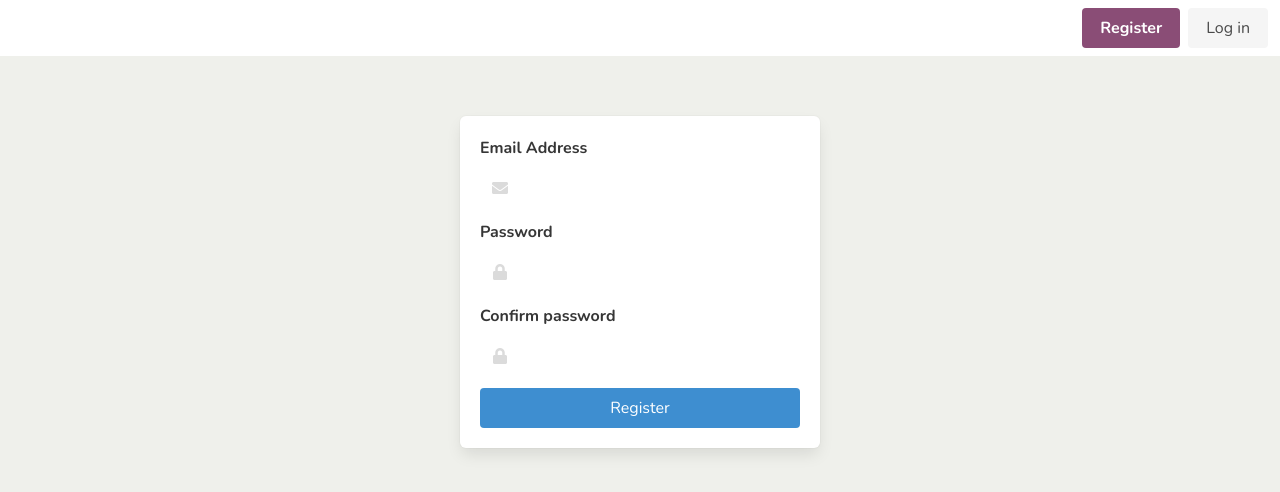
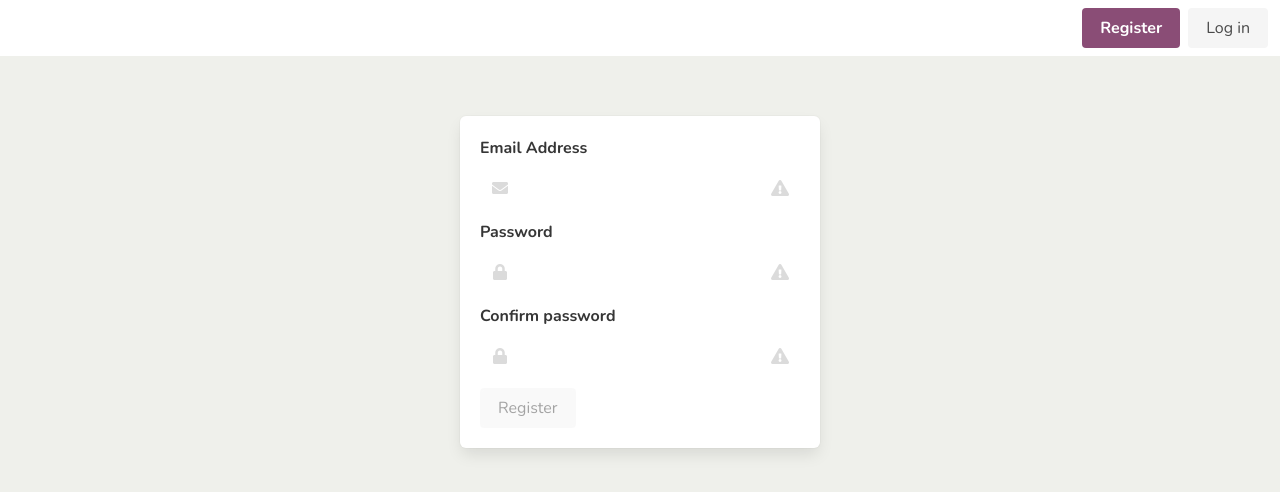
Before and after one commit to zuk38/SquareRoot, a React (Create React App) app in the folder square-root/: page /register in a window 1280 px wide. Shown: the top 492 px of the page. Built offline with nearby package versions, Linux system fonts and the light colour scheme; no server answers; what aws-amplify would draw is missing.

Commit message:
registration form cleaned up

```diff
--- a/square-root/package.json
+++ b/square-root/package.json
@@ -11,6 +11,7 @@
     "@testing-library/jest-dom": "^5.11.4",
     "@testing-library/react": "^11.1.0",
     "@testing-library/user-event": "^12.1.10",
+    "aws-amplify": "^3.3.23",
     "bulma": "^0.9.2",
     "fa-icons": "^0.2.0",
     "font-awesome-icons": "^1.6.0",
--- a/square-root/src/components/auth/Register.js
+++ b/square-root/src/components/auth/Register.js
@@ -19,10 +19,10 @@ const Register = () => {
               {/*Email field */}
               <div className="field">
                 <label className="label">Email Address</label>
-                <div className="control has-icons-left">
+                <div className="control has-icons-left has-icons-right">
                   <input
                     autoComplete="off"
-                    className={`input ${errors.email && "is-danger"}`}
+                    className="input"
                     type="email"
                     name="email"
                     id="email"
@@ -33,6 +33,9 @@ const Register = () => {
                   <span class="icon is-small is-left">
                     <i class="fas fa-envelope"></i>
                   </span>
+                  <span class="icon is-small is-right">
+                    <i id="emailCheckIcon" class="fas fa-exclamation-triangle"></i>
+                  </span>
                   {errors.email && (
                     <p className="help is-danger">{errors.email}</p>
                   )}
@@ -41,17 +44,21 @@ const Register = () => {
               {/*Password field */}
               <div className="field">
                 <label className="label">Password</label>
-                <div className="control has-icons-left">
+                <div className="control has-icons-left has-icons-right">
                   <input
-                    className={`input ${errors.password && "is-danger"}`}
+                    className="input"
                     type="password"
                     name="password"
+                    id="password"
                     onChange={handleChange}
                     value={values.password || ""}
                     required
                   />
                   <span class="icon is-small is-left">
                     <i class="fas fa-lock"></i>
+                  </span>
+                  <span class="icon is-small is-right">
+                    <i id="passwordCheckIcon" class="fas fa-exclamation-triangle"></i>
                   </span>
                 </div>
                 {errors.password && (
@@ -61,11 +68,12 @@ const Register = () => {
               {/*Conf Password field */}
               <div className="field">
                 <label className="label">Confirm password</label>
-                <div className="control has-icons-left">
+                <div className="control has-icons-left has-icons-right">
                   <input
-                    className={`input ${errors.confirmPassword && "is-danger"}`}
+                    className="input"
                     type="password"
-                    name="password"
+                    name="confPassword"
+                    id="confirmPassword"
                     onChange={handleChange}
                     value={values.confirmPassword || ""}
                     required
@@ -73,14 +81,19 @@ const Register = () => {
                   <span class="icon is-small is-left">
                     <i class="fas fa-lock"></i>
                   </span>
+                  <span class="icon is-small is-right">
+                    <i id="confPassCheckIcon" class="fas fa-exclamation-triangle"></i>
+                  </span>
                 </div>
                 {errors.confirmPassword && (
                   <p className="help is-danger">{errors.confirmPassword}</p>
                 )}
               </div>
               <button
-                type="submit"
-                className="button is-block is-info is-fullwidth"
+                type="register"
+                className="button is-light"
+                disabled={true}
+                id="registerBtn"
               >
                 Register
               </button>
--- a/square-root/src/components/hooks/useForm.js
+++ b/square-root/src/components/hooks/useForm.js
@@ -2,7 +2,7 @@ import { useState, useEffect } from "react";
 
 const useForm = (callback, validate) => {
   const [values, setValues] = useState({});
-  const [errors, setErrors] = useState('');
+  const [errors, setErrors] = useState({});
   const [isSubmitting, setIsSubmitting] = useState(false);
 
   useEffect(() => {
@@ -17,10 +17,13 @@ const useForm = (callback, validate) => {
     setIsSubmitting(true);
   };
 
-  const handleChange = event => {
+  const handleChange = (event) => {
     event.persist();
-    setValues(values => ({ ...values, [event.target.name]: event.target.value }));  //update & validate
-    setErrors(validate(values));  //update errors
+    setValues(values => ({ ...values, [event.target.id]: event.target.value }));  //update & validate
+    setValues((values) => {
+      setErrors(validate(values));  //update errors
+      return values;
+    });
   };
 
   return {
--- a/square-root/src/components/utility/FormValidation.js
+++ b/square-root/src/components/utility/FormValidation.js
@@ -1,61 +1,3 @@
-/*
-
-function validateForm(event, state) {
-  // clear all error messages
-  const inputs = document.getElementsByClassName("is-danger");
-  for (let i = 0; i < inputs.length; i++) {
-    if (!inputs[i].classList.contains("error")) {
-      inputs[i].classList.remove("is-danger");
-    }
-  }
-
-  if (state.hasOwnProperty("email") && state.email === "") {
-    document.getElementById("email").classList.add("is-danger");
-    return { blankField: true };
-  }
-
-  if (state.hasOwnProperty("password") && state.password === "") {
-    document.getElementById("password").classList.add("is-danger");
-    return { blankField: true };
-  }
-  if (!hasLength(state.password)) {
-    document.getElementById("password").classList.add("is-danger");
-    return { tooShort: true };
-  }
-
-  if (!hasUpperCase(state.password)) {
-    document.getElementById("password").classList.add("is-danger");
-    return { noUpperCase: true };
-  }
-  if (!hasLowerCase(state.password)) {
-    document.getElementById("password").classList.add("is-danger");
-    return { noLowerCase: true };
-  }
-  if (!hasNumber(state.password)) {
-    document.getElementById("password").classList.add("is-danger");
-    return { noNumnber: true };
-  }
-  if (
-    state.hasOwnProperty("confirmPassword") && state.confirmPassword === "") {
-    document.getElementById("confirmPassword").classList.add("is-danger");
-    return { blankField: true };
-  }
-  //do passwords match?
-  if (
-    state.hasOwnProperty("password") &&
-    state.hasOwnProperty("confirmPassword") &&
-    state.password !== state.confirmPassword
-  ) {
-    document.getElementById("password").classList.add("is-danger");
-    document.getElementById("confirmPassword").classList.add("is-danger");
-    return { passwordsNoMatch: true };
-  }
-  return;
-}
-
-export default validateForm;
-*/
-
 const PASSLENGTH = 8;
 
 function hasUpperCase(str) {
@@ -67,7 +9,7 @@ function hasLowerCase(str) {
 }
 
 function hasNumber(str) {
-    return /\d/.test(str);
+  return /\d/.test(str);
 }
 
 function validateRegexString(email) {
@@ -75,35 +17,83 @@ function validateRegexString(email) {
   return regexString.test(String(email).toLowerCase()); // true|false
 }
 
+function changeIcons(boolean, input, icon) {
+  if (boolean) {
+    input.classList.remove("is-danger");
+    icon.classList.remove("fa-exclamation-triangle");
+    input.classList.add("is-success");
+    icon.classList.add("fa-check");
+  } else {
+    input.classList.remove("is-success");
+    icon.classList.remove("fa-check");
+    input.classList.add("is-danger");
+    icon.classList.add("fa-exclamation-triangle");
+  }
+}
+
 export default function validate(values) {
   let errors = {};
+  let inputEmail = document.getElementById("email");
+  let iconEmail = document.getElementById("emailCheckIcon");
+  let inputPassword = document.getElementById("password");
+  let iconPassword = document.getElementById("passwordCheckIcon");
+  let inputConfPassword = document.getElementById("confirmPassword");
+  let iconConfPassword = document.getElementById("confPassCheckIcon");
+  let emailValidated = false;
+  let passValidated = false;
+  let confPassValidated = false;
+  let registerBtn = document.getElementById("registerBtn");
 
   if (!values.email) {
     errors.email = "Email address is required";
+    emailValidated = false;
   } else if (!validateRegexString(values.email)) {
     errors.email = "Email address is invalid";
+    emailValidated = false;
+  } else {
+    emailValidated = true;
   }
 
   if (!values.password) {
     errors.password = "Password is required";
+    passValidated = false;
   } else if (values.password.length < PASSLENGTH) {
     errors.password = "Password must be 8 or more characters";
+    passValidated = false;
   } else if (!hasLowerCase(values.password)) {
     errors.password = "Password must have lowercase letters";
+    passValidated = false;
   } else if (!hasUpperCase(values.password)) {
     errors.password = "Password must have uppercase letters";
+    passValidated = false;
   } else if (hasNumber(values.password)) {
     errors.password = "Password must have lowercase letters";
+    passValidated = false;
+  } else {
+    passValidated = true;
   }
 
   if (!values.confirmPassword) {
     errors.confirmPassword = "Password is required";
+    confPassValidated = false;
   } else if (values.password !== values.confirmPassword) {
     errors.confirmPassword = "Password do not match";
+    confPassValidated = false;
+  } else {
+    confPassValidated = true;
   }
 
   //if (values.apierrors) {
   //}
+  changeIcons(emailValidated, inputEmail, iconEmail);
+  changeIcons(passValidated, inputPassword, iconPassword);
+  changeIcons(confPassValidated, inputConfPassword, iconConfPassword);
+
+  if (emailValidated && passValidated && confPassValidated) {
+    registerBtn.disabled = false; //button is no longer no-clickable
+  } else {
+    registerBtn.disabled = true;
+  }
 
   return errors;
 }
```
Also changed, not shown: 1 other file (tests, documents, lock files or other folders).
